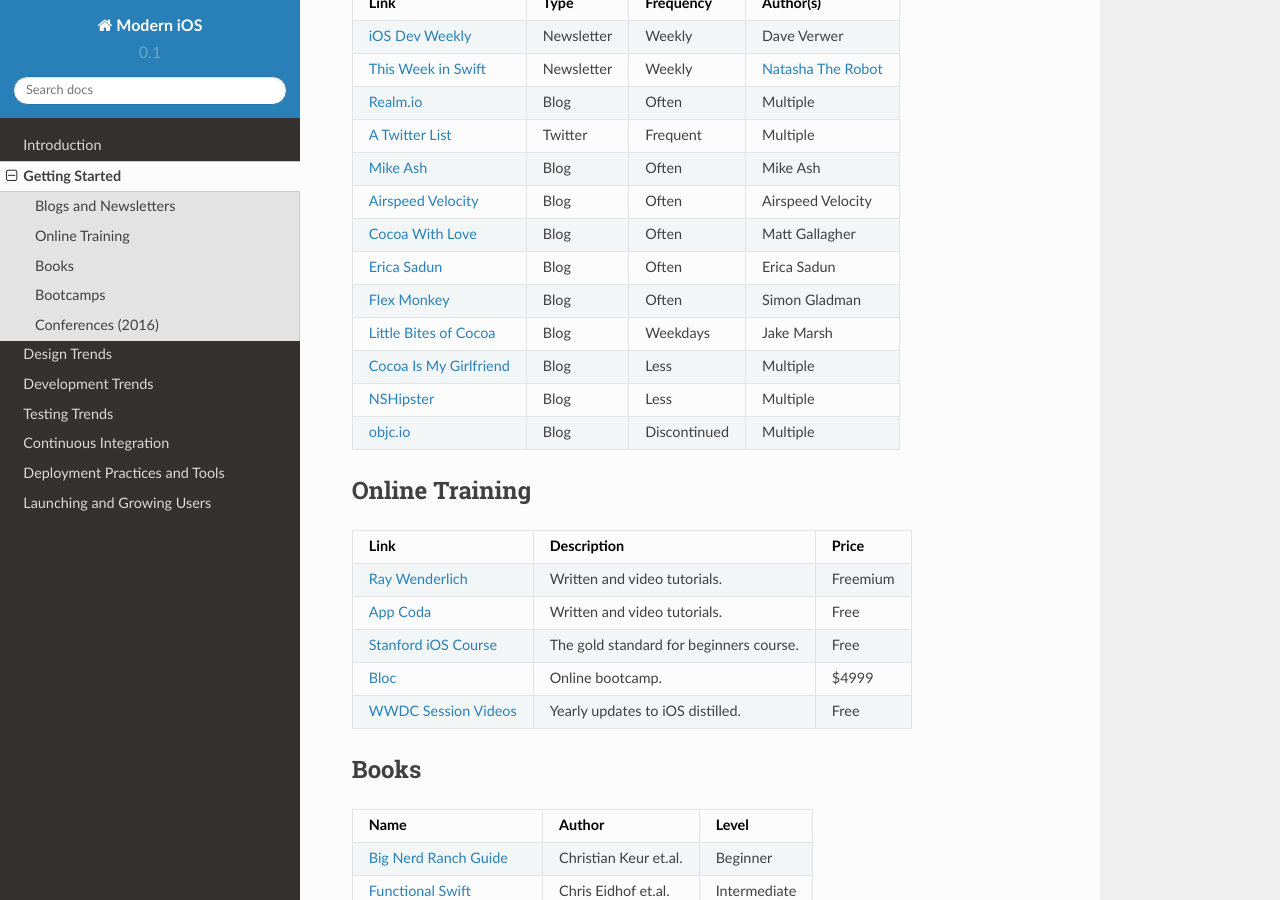
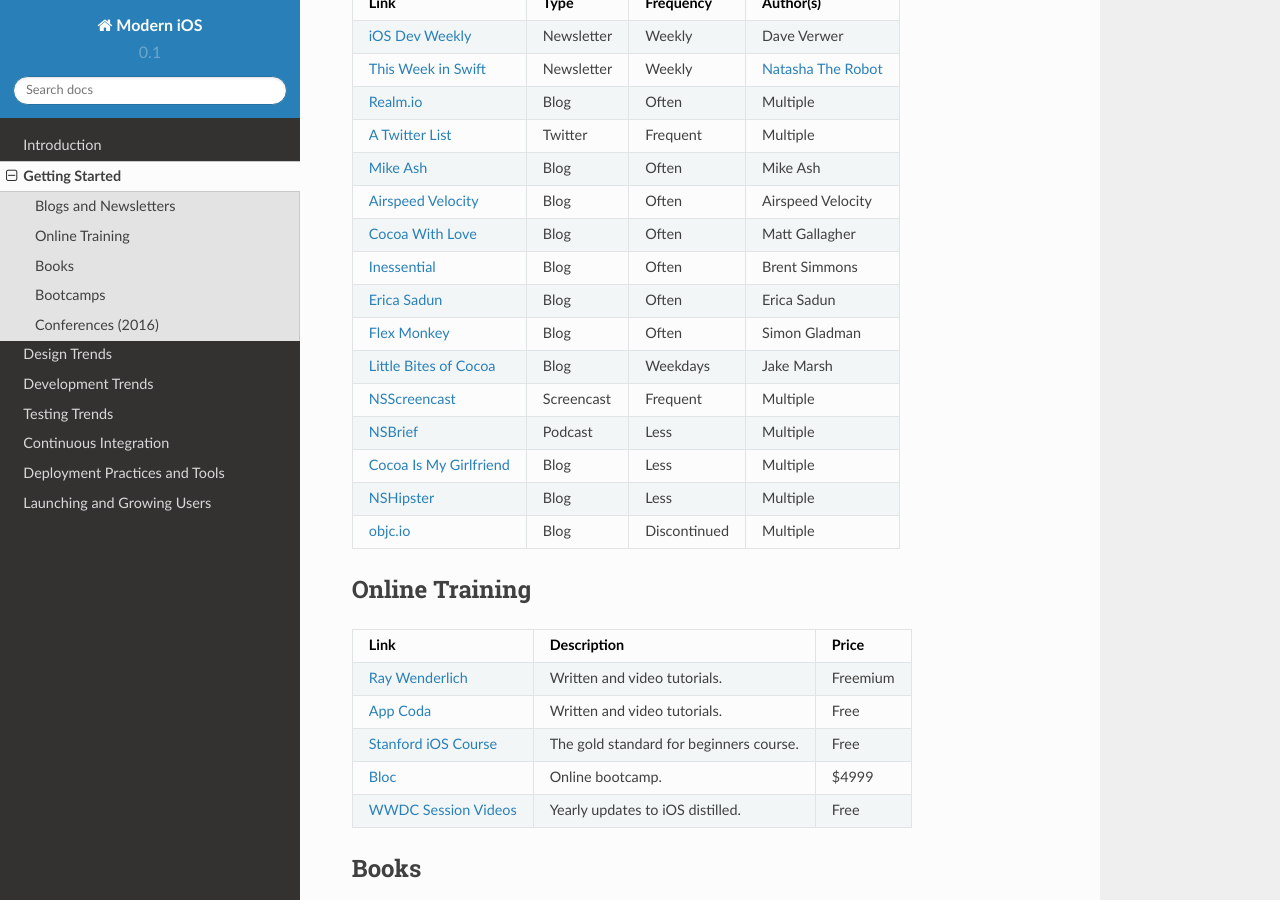
Before and after one commit to ModerniOS/modernios_rtd, a Sphinx documentation site: the page built from source/getting_started.rst, in a window 1280 px wide and 900 px high, scrolled down 613 px. Built offline with Sphinx 7.4.7 and the Read the Docs theme 2.0.0, drawn with Linux system fonts in a browser that asks for light colours.

Commit message:
Add more blogs

```diff
--- a/source/getting_started.rst
+++ b/source/getting_started.rst
@@ -12,35 +12,26 @@ Below list is chosen based on the criteria and is updated regularly:
 
 * And of course there may be many, we may be missing. Please submit pull-requests to the github repo and we will consider them for inclusion here.
 
-+-------------------------------------+----------------+--------------+-----------------------+
-| Link                                |  Type          |  Frequency   | Author(s)             |
-+=====================================+================+==============+=======================+
-| `iOS Dev Weekly`_                   | Newsletter     | Weekly       | Dave Verwer           |
-+-------------------------------------+----------------+--------------+-----------------------+
-| `This Week in Swift`_               | Newsletter     | Weekly       | `Natasha The Robot`_  |
-+-------------------------------------+----------------+--------------+-----------------------+
-| `Realm.io`_                         | Blog           | Often        | Multiple              |
-+-------------------------------------+----------------+--------------+-----------------------+
-| `A Twitter List`_                   | Twitter        | Frequent     | Multiple              |
-+-------------------------------------+----------------+--------------+-----------------------+
-| `Mike Ash`_                         | Blog           | Often        | Mike Ash              |
-+-------------------------------------+----------------+--------------+-----------------------+
-| `Airspeed Velocity`_                | Blog           | Often        | Airspeed Velocity     |
-+-------------------------------------+----------------+--------------+-----------------------+
-| `Cocoa With Love`_                  | Blog           | Often        | Matt Gallagher        |
-+-------------------------------------+----------------+--------------+-----------------------+
-| `Erica Sadun`_                      | Blog           | Often        | Erica Sadun           |
-+-------------------------------------+----------------+--------------+-----------------------+
-| `Flex Monkey`_                      | Blog           | Often        | Simon Gladman         |
-+-------------------------------------+----------------+--------------+-----------------------+
-| `Little Bites of Cocoa`_            | Blog           | Weekdays     | Jake Marsh            |
-+-------------------------------------+----------------+--------------+-----------------------+
-| `Cocoa Is My Girlfriend`_           | Blog           | Less         | Multiple              |
-+-------------------------------------+----------------+--------------+-----------------------+
-| `NSHipster`_                        | Blog           | Less         | Multiple              |
-+-------------------------------------+----------------+--------------+-----------------------+
-| `objc.io`_                          | Blog           | Discontinued | Multiple              |
-+-------------------------------------+----------------+--------------+-----------------------+
+===================================== ============== ============== ====================
+Link                                  Type           Frequency      Author(s)
+===================================== ============== ============== ====================
+`iOS Dev Weekly`_                     Newsletter     Weekly         Dave Verwer
+`This Week in Swift`_                 Newsletter     Weekly         `Natasha The Robot`_
+`Realm.io`_                           Blog           Often          Multiple
+`A Twitter List`_                     Twitter        Frequent       Multiple
+`Mike Ash`_                           Blog           Often          Mike Ash
+`Airspeed Velocity`_                  Blog           Often          Airspeed Velocity
+`Cocoa With Love`_                    Blog           Often          Matt Gallagher
+`Inessential`_                        Blog           Often          Brent Simmons
+`Erica Sadun`_                        Blog           Often          Erica Sadun
+`Flex Monkey`_                        Blog           Often          Simon Gladman
+`Little Bites of Cocoa`_              Blog           Weekdays       Jake Marsh
+`NSScreencast`_                       Screencast     Frequent       Multiple
+`NSBrief`_                            Podcast        Less           Multiple
+`Cocoa Is My Girlfriend`_             Blog           Less           Multiple
+`NSHipster`_                          Blog           Less           Multiple
+`objc.io`_                            Blog           Discontinued   Multiple
+===================================== ============== ============== ====================
 
 
 .. _iOS Dev Weekly: https://iosdevweekly.com/
@@ -51,9 +42,12 @@ Below list is chosen based on the criteria and is updated regularly:
 .. _Mike Ash: https://mikeash.com/pyblog/
 .. _Airspeed Velocity: http://airspeedvelocity.net/
 .. _Cocoa With Love: http://www.cocoawithlove.com/
+.. _Inessential: http://inessential.com/
 .. _Erica Sadun: http://ericasadun.com/
 .. _Flex Monkey: http://flexmonkey.blogspot.de/
 .. _Little Bites of Cocoa: https://littlebitesofcocoa.com/
+.. _NSScreencast: http://nsscreencast.com/episodes
+.. _NSBrief: http://nsbrief.com/
 .. _Cocoa Is My Girlfriend: http://www.cimgf.com/
 .. _NSHipster: http://nshipster.com
 .. _objc.io: https://www.objc.io/issues/
```
